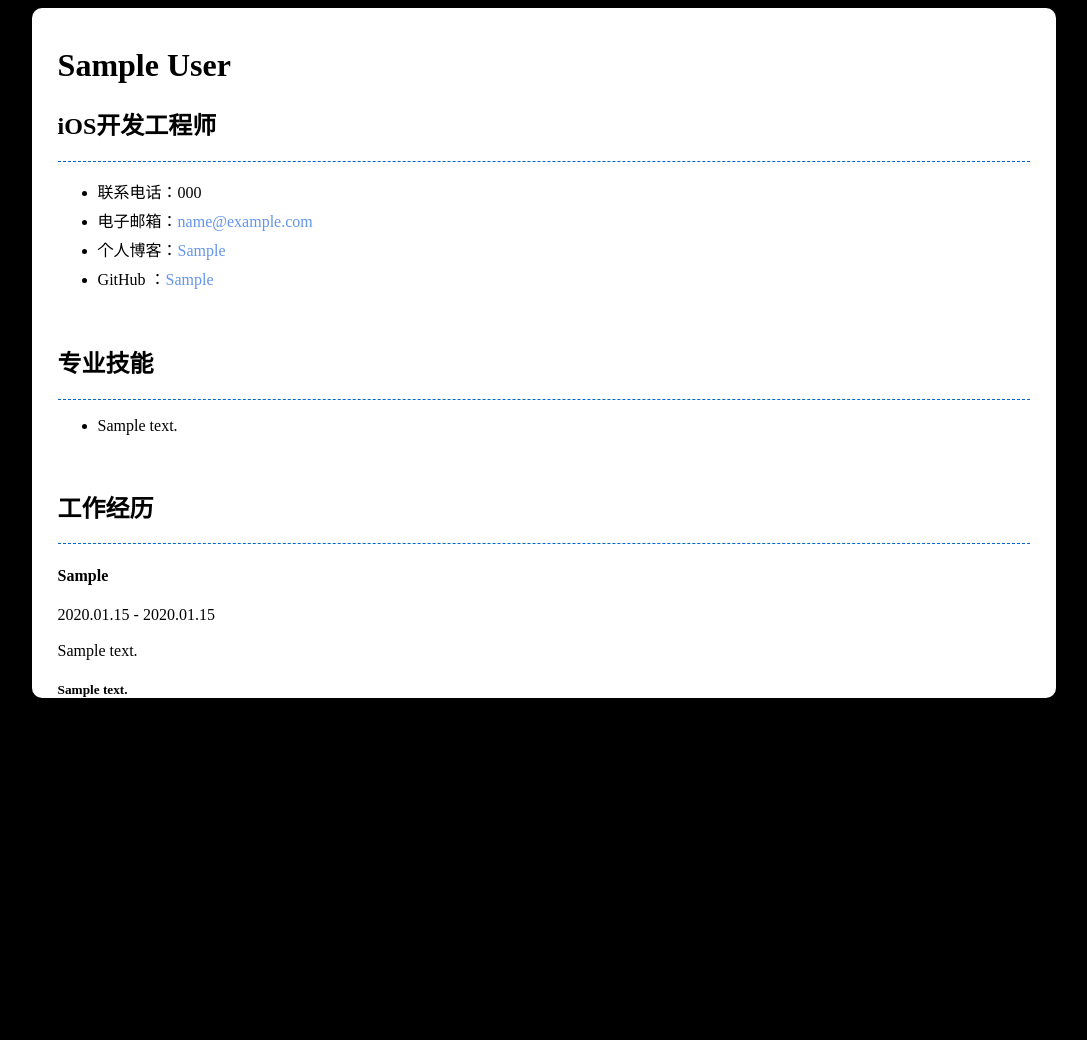
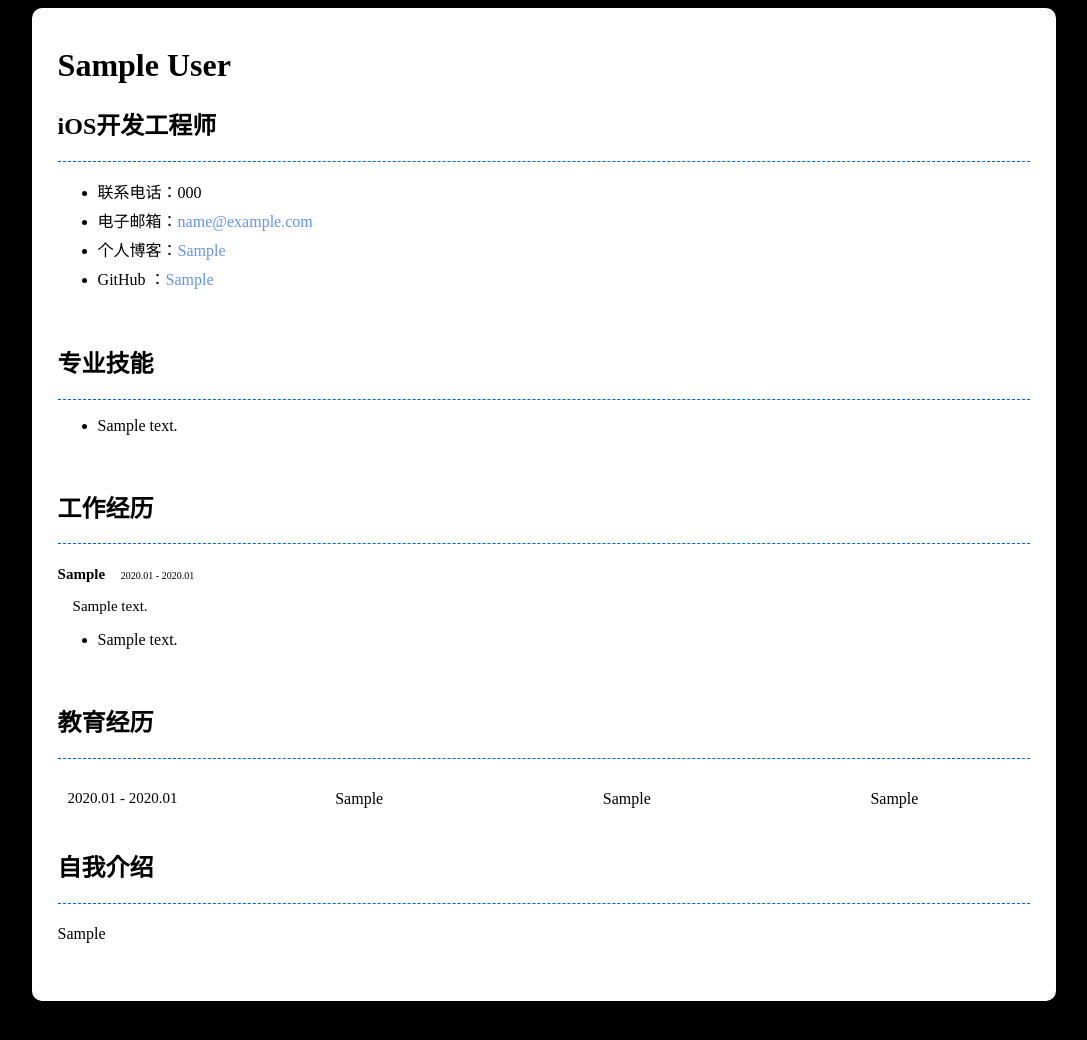
Before and after one commit to githubError/MessyRepository, a Django app: page /resumes/ in a window 1280 px wide. Shown: the top 1040 px of the page, without its empty margins (104-1191 px from the left). Run offline with Django 3.2, Linux system fonts and the light colour scheme; tables that the repository leaves empty hold one stand-in row (values such as "Sample post").

Commit message:
基本完成

```diff
--- a/MyResumes/MyResumes/Resumes/models.py
+++ b/MyResumes/MyResumes/Resumes/models.py
@@ -12,6 +12,7 @@
             return '至今'
         formatStr = str('%s' % date)
         formatStr = formatStr.replace('-', '.')
+        formatStr = formatStr[:formatStr.__len__() - 3]
         return formatStr
 
     class Meta:
@@ -108,5 +109,12 @@
     start_time = models.DateField('开始时间')
     end_time = models.DateField('结束时间', blank=True)
 
+
+    def get_start_time(self):
+        return self.get_formater_date(self.start_time)
+
+    def get_end_time(self):
+        return self.get_formater_date(self.end_time)
+
     def __str__(self):
         return self.school
--- a/MyResumes/MyResumes/Resumes/static/css/base.css
+++ b/MyResumes/MyResumes/Resumes/static/css/base.css
@@ -42,3 +42,25 @@
     border: none;
     border-top: 1px dashed #0066CC;
 }
+
+
+.company_summary{
+    font-size: 15px;
+    font-weight: normal;
+    text-indent: 15px;
+}
+
+
+.flex_box{
+    padding:10px;
+    display: flex;
+    flex-wrap: wrap;
+    align-items: flex-start;
+    align-content: flex-start;
+    justify-content: space-between;
+}
+
+.flex_item{
+    width: 150px;
+    margin-bottom: 10px;
+}
--- a/MyResumes/MyResumes/Resumes/templates/index.html
+++ b/MyResumes/MyResumes/Resumes/templates/index.html
@@ -44,20 +44,42 @@
 
     <div>
     <h2>工作经历</h2>
-    <hr/>
+    <hr style="margin-bottom: 20px"/>
     {% for record_dict in record_list %}
-        <span><h4>{{ record_dict.record.company }}</h4> {{ record_dict.record.get_start_time }} - {{ record_dict.record.get_end_time }} </span>
+        <span style="font-weight: bold; font-size: 15px; margin-top: 30px">{{ record_dict.record.company }} </span> &ensp; <span style="font-size: 10px; font-weight: normal">{{ record_dict.record.get_start_time }} - {{ record_dict.record.get_end_time }}</span>
+        <p class="company_summary"><span>{{ record_dict.record.summary }} </span></p>
+        <ul>
+        {% for function in record_dict.function %}
+            <li class="info_li">{{ function.content }}</li>
+        {% endfor %}
+        </ul>
+    {% endfor %}
+    <br>
+    </div>
 
-        <br>
-        <br>
-        <span>{{ record_dict.record.summary }} </span>
 
-        {% for function in record_dict.function %}
-            <h5>{{ function.content }}</h5>
-
-        {% endfor %}
+    <div>
+    <h2>教育经历</h2>
+    <hr style="margin-bottom: 20px"/>
+    {% for education in education_list %}
+        <div class="flex_box">
+            <div class="flex_item", style="order: 0; font-size: 15px"><span>{{ education.get_start_time }} - {{ education.get_end_time }}</span></div>
+            <div class="flex_item", style="order: 1"><a href="{{ education.school_url }}" target="_blank" style="color: black; text-decoration: none "><span>{{ education.school }}</span></a></div>
+            <div class="flex_item", style="order: 2"><span>{{ education.major }}</span></div>
+            <div class="flex_item", style="order: 3"><span>{{ education.edu_grade }}</span></div>
+        </div>
     {% endfor %}
     </div>
+
+
+    <div>
+    <h2>自我介绍</h2>
+    <hr style="margin-bottom: 20px"/>
+    <span>{{ user.introduce }}</span>
+    <br>
+    </div>
+
+    <div style="margin-bottom: 50px"><h1>&ensp;</h1></div>
 
 {% endblock %}
 
```
